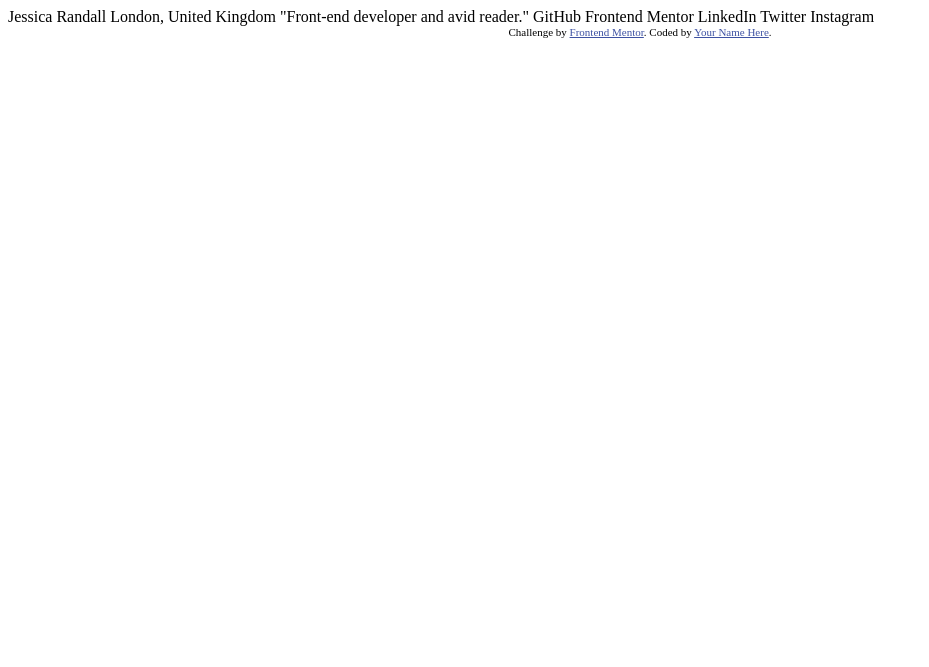
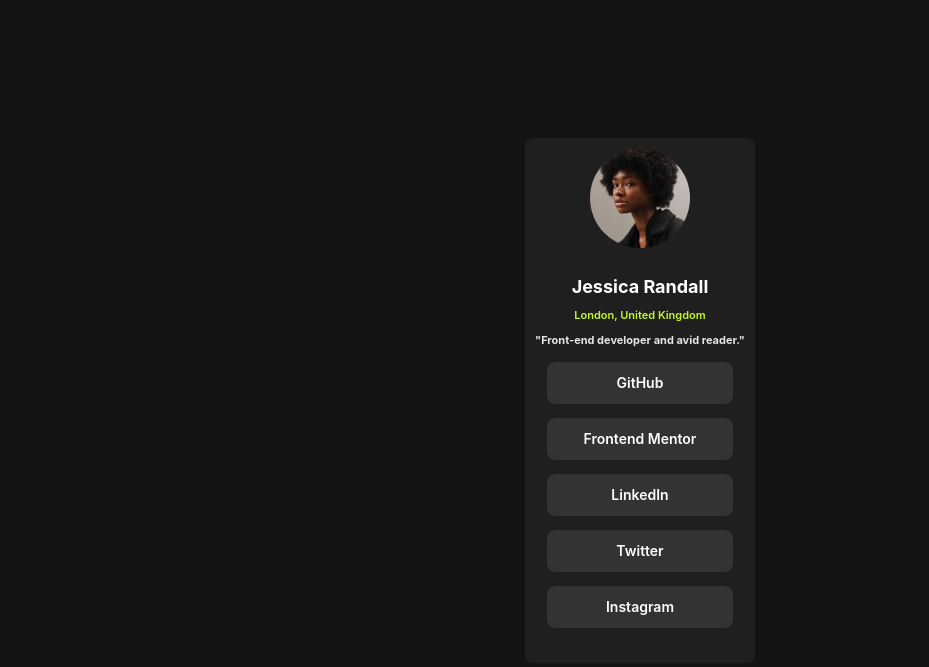
Before and after one commit to TiagoFrontEnd-Dev/Social-Links, a plain HTML site: page index.html in a window 1280 px wide. Shown: the whole page, without its empty margins (0-929 px from the left). Drawn offline with Linux system fonts and the light colour scheme.

Commit message:
Desafio Completo

```diff
--- /dev/null
+++ b/Css/style.css
@@ -0,0 +1,66 @@
+body {
+    margin: 0;
+    padding: 0;
+    box-sizing: border-box;
+    font-family: 'Inter', sans-serif;
+    font-weight: 400;
+    font-size: 14px;
+    height: 100vh;
+    display: flex;
+    flex-direction: column;
+    flex-wrap: wrap;
+    justify-content: center;
+    align-items: center;
+    background-color: hsl(0, 0%, 8%);
+}
+.container {
+    max-width: 500px;
+    height: fit-content;
+    background-color:  hsl(0, 0%, 12%);
+    text-align: center;
+    padding: 10px;
+    border-radius: 8px;
+}
+.user {
+    margin-bottom: 25px;
+}
+.user img {
+    border-radius: 50%;
+}
+.user-description h3{
+    color: hsl(0, 0%, 100%);
+    margin-bottom: 10px;
+    font-size: 18px;
+}
+.user-description p {
+    color: hsl(75, 94%, 57%);
+    font-size: 11px;
+    font-weight: 600;
+}
+.job {
+    color: hsl(0, 0%, 90%);
+    font-weight: 700;
+    font-size: 11px;
+    margin-top: 5px;
+    margin-bottom: 15px;
+}
+.social-mid {
+    padding: 0 12px;
+    margin-bottom: 25px;
+}
+.social-mid p{
+    line-height: 3;
+    background-color: hsl(0, 0%, 20%);
+    color: white;
+    border-radius: 8px;
+    font-weight: 600;
+}
+.social-mid p a {
+    text-decoration: none;
+    color: white;
+}
+.social-mid p:hover {
+    background-color: hsl(0, 0%, 8%);
+    box-shadow: 2px 2px 5px 0px rgba(0, 0, 0, 0.5);
+    cursor: pointer;
+}
--- a/index.html
+++ b/index.html
@@ -3,32 +3,37 @@
 <head>
   <meta charset="UTF-8">
   <meta name="viewport" content="width=device-width, initial-scale=1.0"> <!-- displays site properly based on user's device -->
-
+  <!-- Links -->
   <link rel="icon" type="image/png" sizes="32x32" href="./assets/images/favicon-32x32.png">
+  <link rel="preconnect" href="https://fonts.googleapis.com">
+  <link rel="preconnect" href="https://fonts.gstatic.com" crossorigin>
+  <link href="https://fonts.googleapis.com/css2?family=Poppins:ital,wght@0,100;0,200;0,300;0,400;0,500;0,600;0,700;0,800;0,900;1,100;1,200;1,300;1,400;1,500;1,600;1,700;1,800;1,900&family=Red+Hat+Display:ital,wght@0,300..900;1,300..900&display=swap" rel="stylesheet">
+  <link rel="stylesheet" href="Css/style.css">
 
   <title>Frontend Mentor | Social links profile</title>
 
-  <!-- Feel free to remove these styles or customise in your own stylesheet 👍 -->
-  <style>
-    .attribution { font-size: 11px; text-align: center; }
-    .attribution a { color: hsl(228, 45%, 44%); }
-  </style>
 </head>
 <body>
+  <main class="container">
+    <div class="user">
+      <img src="assets/images/avatar-jessica.jpeg" alt="Profile Jessica" width="100" height="100">
+    </div>
+    <!-- user -->
+    <div class="user-description">
+      <h3>Jessica Randall</h3>
+      <p>London, United Kingdom</p>
+    </div>
+    <!-- user-description -->
+      <p class="job">"Front-end developer and avid reader."</p>
+    <div class="social-mid">
+      <p><a href="https://www.github.com" target="_blank">GitHub</a> </p>
+      <p><a href="https://www.frontendmentor.io" target="_blank">Frontend Mentor</a> </p>
+      <p><a href="https://www.linkedin.com" target="_blank">LinkedIn</a> </p>
+      <p><a href="https://www.twitter.com" target="_blank">Twitter</a> </p>
+      <p><a href="https://www.instagram.com" target="_blank">Instagram</a> </p>
+    </div>
+    <!-- social-mid -->
 
-  Jessica Randall
-  London, United Kingdom
-  "Front-end developer and avid reader."
-
-  GitHub
-  Frontend Mentor
-  LinkedIn
-  Twitter
-  Instagram
-
-  <div class="attribution">
-    Challenge by <a href="https://www.frontendmentor.io?ref=challenge" target="_blank">Frontend Mentor</a>.
-    Coded by <a href="#">Your Name Here</a>.
-  </div>
+  </main>
 </body>
 </html>
```
